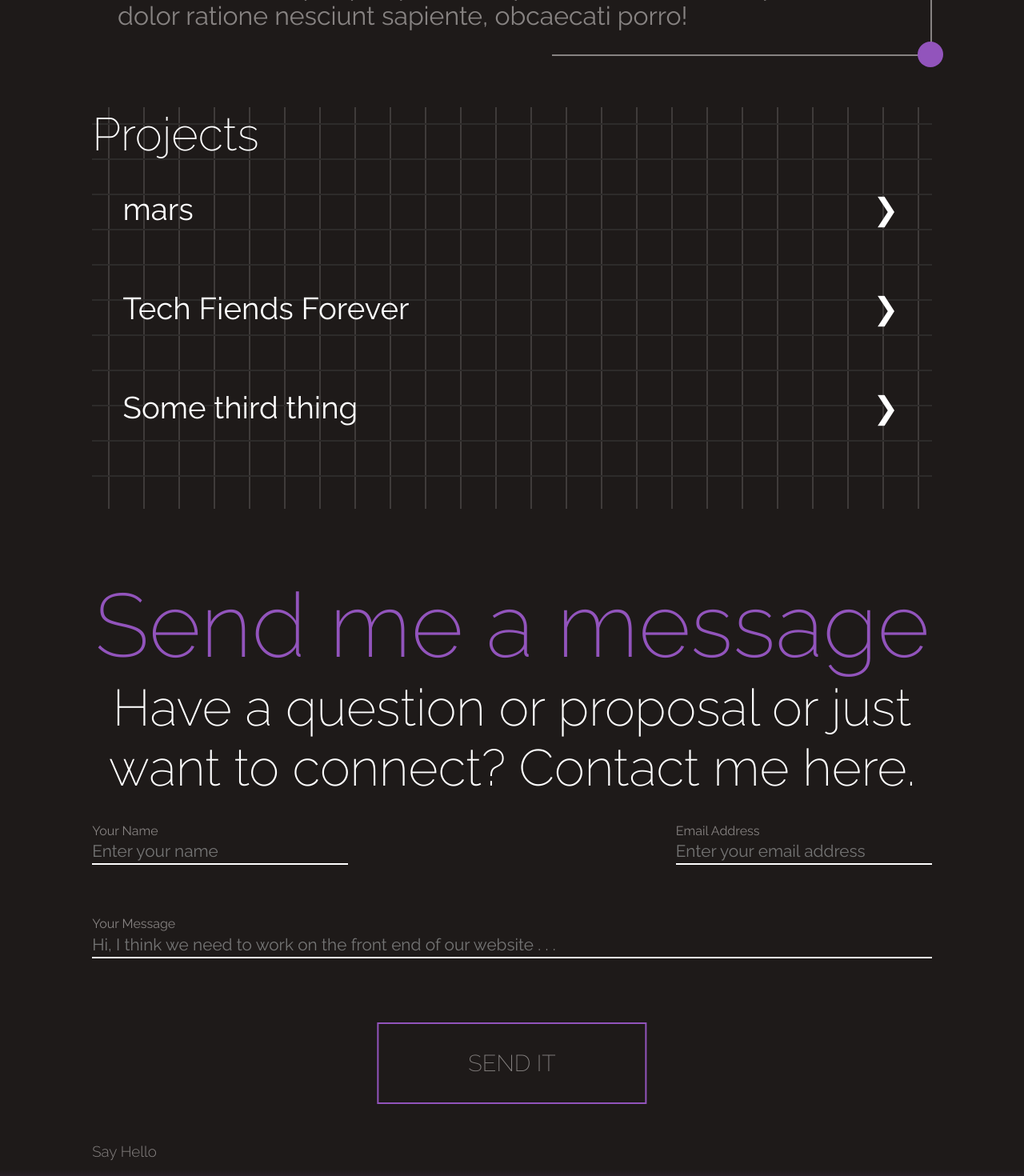
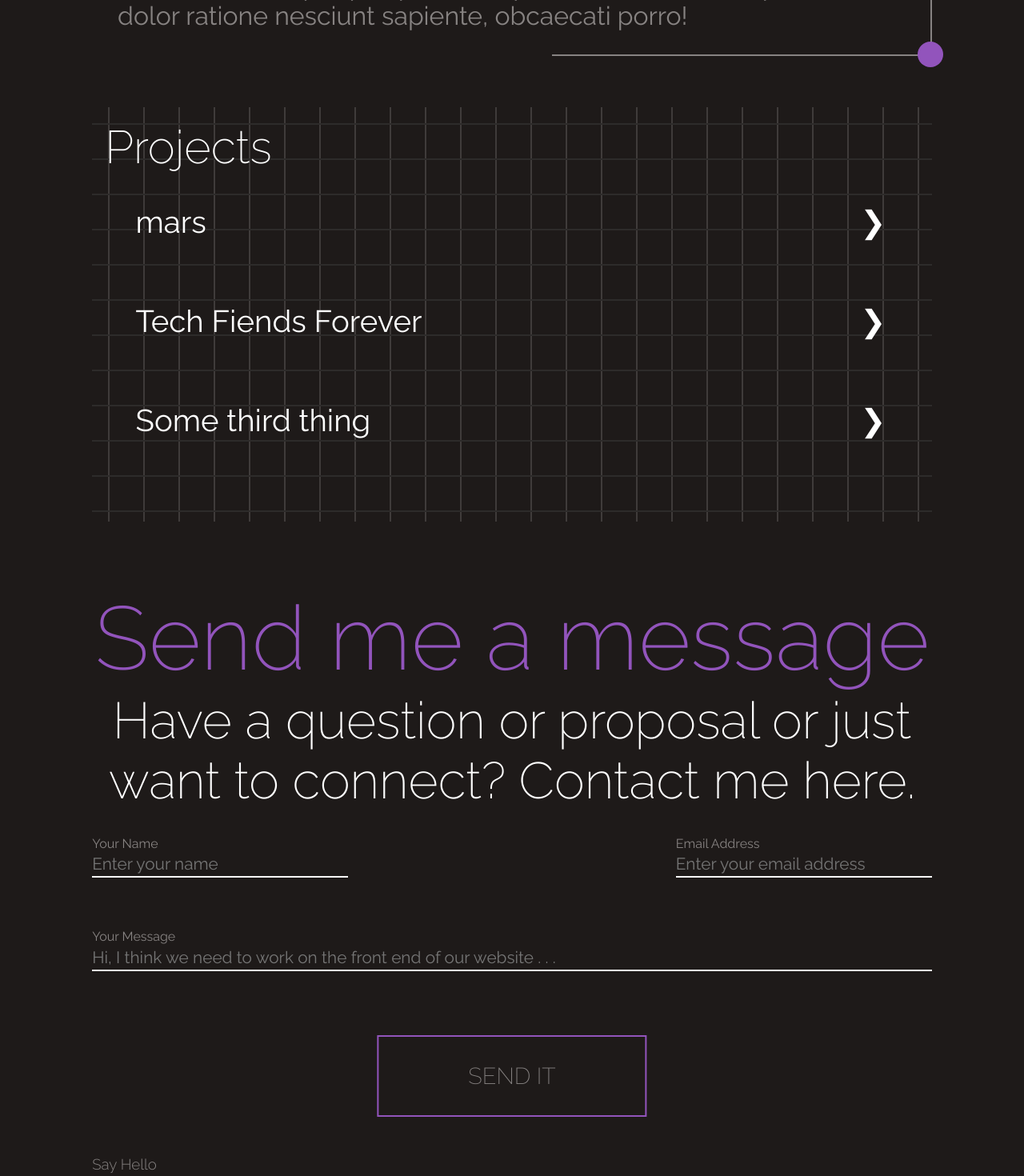
Before and after one commit to roesnera/mars-port-design, a React (Vite) app: page / in a window 1280 px wide. Shown: the part 500-1970 px from the top of the page at 80% size. Built offline with nearby package versions, Linux system fonts and the light colour scheme.

Commit message:
adds proptyping to TechIcons, padding to projects, animation to contact

```diff
--- a/src/App.css
+++ b/src/App.css
@@ -25,6 +25,7 @@ body {
   background-size: cover;
   background-repeat: no-repeat;
   color: var(--color-secondary);
+  overflow-x: hidden;
 }
 
 input {
--- a/src/App.jsx
+++ b/src/App.jsx
@@ -1,4 +1,3 @@
-import { useState } from 'react';
 import './App.css';
 import Contact from "./Contact";
 import Hero from "./Hero";
--- a/src/Contact/Contact.css
+++ b/src/Contact/Contact.css
@@ -72,3 +72,8 @@
     color: var(--color-secondary);
     cursor: pointer;
 }
+
+
+.up-from-down[animation="1"] {-webkit-animation:slide-in-bottom 2s ease-in-out .1s both;animation:slide-in-bottom 2s ease-in-out .1s both}
+
+@-webkit-keyframes slide-in-bottom{0%{-webkit-transform:translateY(1000px);transform:translateY(1000px);opacity:0}90%{-webkit-transform:translateY(0);transform:translateY(0);opacity:.65}100%{-webkit-transform:translateY(0);transform:translateY(0);opacity:1}}@keyframes slide-in-bottom{0%{-webkit-transform:translateY(1000px);transform:translateY(1000px);opacity:0}90%{-webkit-transform:translateY(0);transform:translateY(0);opacity:.65}100%{-webkit-transform:translateY(0);transform:translateY(0);opacity:1}}
--- a/src/Contact/Contact.jsx
+++ b/src/Contact/Contact.jsx
@@ -1,10 +1,11 @@
-import { useState } from 'react';
+import { useState, useEffect } from 'react';
 import './Contact.css';
 
 export default function Contact() {
   const [formName, setFormName] = useState("");
   const [formEmail, setFormEmail] = useState("");
   const [formMessage, setFormMessage] = useState("");
+  const [animation, setAnimation] = useState(0);
 
   const nameChange = (e) => {
     e.preventDefault();
@@ -24,9 +25,12 @@ export default function Contact() {
     setFormMessage(newMessage);
   }
 
+  useEffect(()=> {
+    setAnimation(1);
+  }, [])
 
-
-  return <section className='contact-section' id="contact">
+  // eslint-disable-next-line react/no-unknown-property
+  return <section className='contact-section up-from-down' id="contact" animation={animation}>
     <h2 className='contact-header'>Send me a message</h2>
     <h4 className="contact-subheader">Have a question or proposal or just want to connect? Contact me here.</h4>
     <div className='contact-form'>
--- a/src/ProjectTile/ProjectTile.jsx
+++ b/src/ProjectTile/ProjectTile.jsx
@@ -1,5 +1,4 @@
 import './ProjectTile.css';
-import icons from '../assets/Icons';
 import TechIcon from '../TechIcon';
 
 export default function ProjectTile({ title }) {
--- a/src/Projects/Projects.css
+++ b/src/Projects/Projects.css
@@ -1,4 +1,5 @@
 .projects-section {
+  padding: 1rem;
     margin-top: 4rem;
     font-size: 2.4rem;
     background-color: #1e1a19;
--- a/src/TechIcon/TechIcon.jsx
+++ b/src/TechIcon/TechIcon.jsx
@@ -1,7 +1,9 @@
-import React from 'react';
 import './TechIcon.css';
+import { ReactPropTypes as PropTypes } from 'react';
 
 export default function TechIcon({name}) {
   console.log(name);
   return <div className={`tech-icon ${name}-icon`}></div>;
 }
+
+TechIcon.propTypes = {name: PropTypes.string.isRequired}
```
Also changed, not shown: src/assets/Icons.js.
